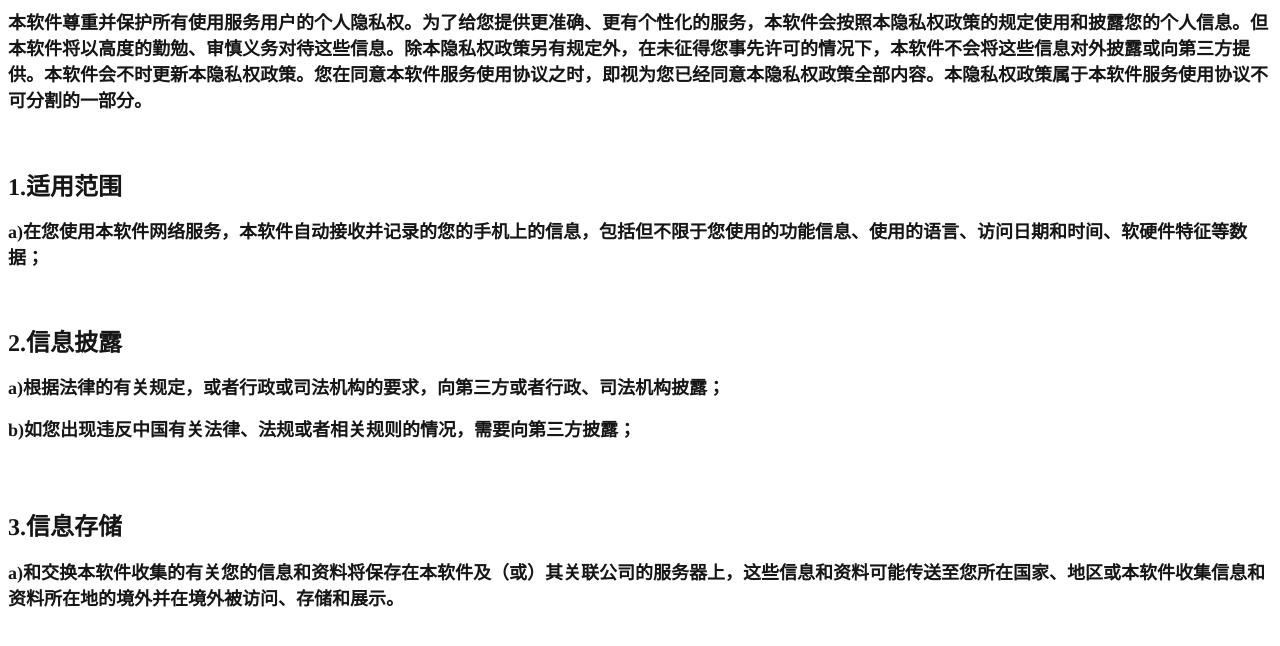
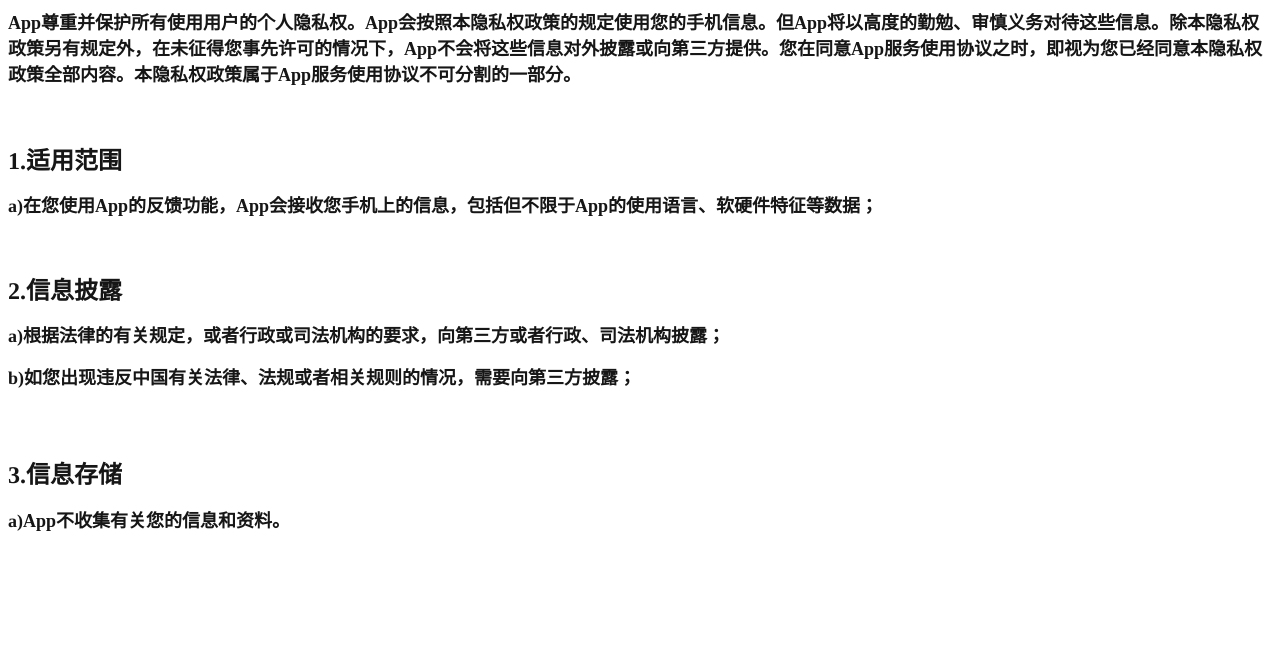
Before and after one commit to AdAstraJE/AdAstraJE.github.io, a Jekyll site: the page proxima_privacy.html, which Jekyll copies as it is, in a window 1280 px wide. Shown: the top 646 px of the page. Built offline with Jekyll 4.4.1, drawn with Linux system fonts in a browser that asks for light colours.

Commit message:
Update proxima_privacy.html

```diff
--- a/proxima_privacy.html
+++ b/proxima_privacy.html
@@ -21,17 +21,17 @@
   </style>
 </head>
 <body>
-<p class="p1"><span class="s1"><b>本软件尊重并保护所有使用服务用户的个人隐私权。为了给您提供更准确、更有个性化的服务，本软件会按照本隐私权政策的规定使用和披露您的个人信息。但本软件将以高度的勤勉、审慎义务对待这些信息。除本隐私权政策另有规定外，在未征得您事先许可的情况下，本软件不会将这些信息对外披露或向第三方提供。本软件会不时更新本隐私权政策。您在同意本软件服务使用协议之时，即视为您已经同意本隐私权政策全部内容。本隐私权政策属于本软件服务使用协议不可分割的一部分。</b></span></p>
+<p class="p1"><span class="s1"><b>App尊重并保护所有使用用户的个人隐私权。App会按照本隐私权政策的规定使用您的手机信息。但App将以高度的勤勉、审慎义务对待这些信息。除本隐私权政策另有规定外，在未征得您事先许可的情况下，App不会将这些信息对外披露或向第三方提供。您在同意App服务使用协议之时，即视为您已经同意本隐私权政策全部内容。本隐私权政策属于App服务使用协议不可分割的一部分。</b></span></p>
 <p class="p2"><span class="s1"></span><br></p>
 <p class="p3"><span class="s2"><b>1.</b></span><span class="s1"><b>适用范围</b></span></p>
-<p class="p4"><span class="s3"><b>a)</b></span><span class="s1"><b>在您使用本软件网络服务，本软件自动接收并记录的您的手机上的信息，包括但不限于您使用的功能信息、使用的语言、访问日期和时间、软硬件特征等数据；</b></span></p>
+<p class="p4"><span class="s3"><b>a)</b></span><span class="s1"><b>在您使用App的反馈功能，App会接收您手机上的信息，包括但不限于App的使用语言、软硬件特征等数据；</b></span></p>
 <p class="p2"><span class="s1"></span><br></p>
 <p class="p3"><span class="s2"><b>2.</b></span><span class="s1"><b>信息披露</b></span></p>
 <p class="p5"><span class="s3"><b>a)</b></span><span class="s1"><b>根据法律的有关规定，或者行政或司法机构的要求，向第三方或者行政、司法机构披露；</b></span></p>
 <p class="p5"><span class="s3"><b>b)</b></span><span class="s1"><b>如您出现违反中国有关法律、法规或者相关规则的情况，需要向第三方披露；</b></span></p>
 <p class="p6"><span class="s1"></span><br></p>
 <p class="p7"><span class="s2"><b>3.</b></span><span class="s1"><b>信息存储</b></span></p>
-<p class="p5"><span class="s3"><b>a)</b></span><span class="s1"><b>和交换本软件收集的有关您的信息和资料将保存在本软件及（或）其关联公司的服务器上，这些信息和资料可能传送至您所在国家、地区或本软件收集信息和资料所在地的境外并在境外被访问、存储和展示。</b></span></p>
+<p class="p5"><span class="s3"><b>a)</b></span><span class="s1"><b>App不收集有关您的信息和资料。</b></span></p>
 <p class="p6"><span class="s1"></span><br></p>
 
 </body>
```
